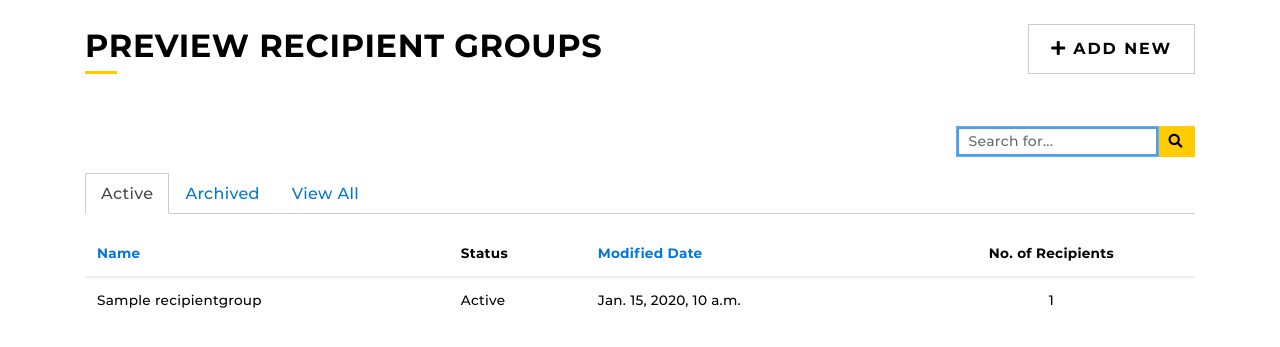
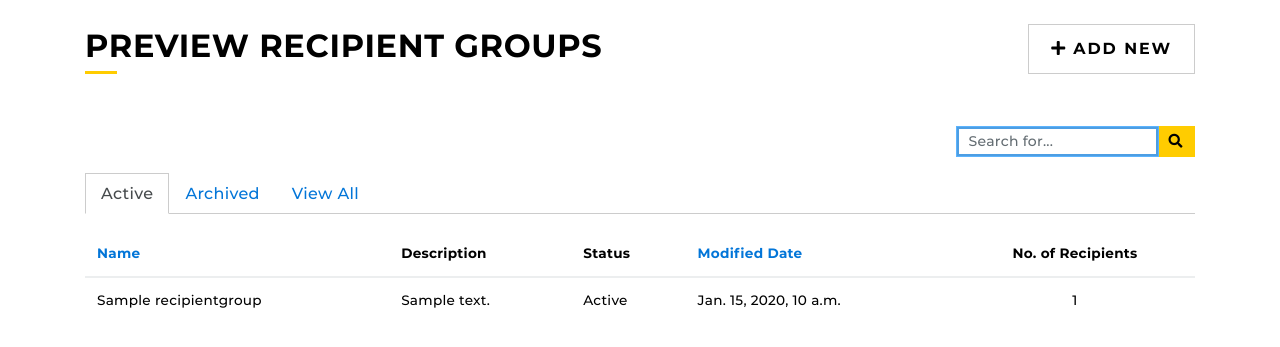
Before and after one commit to UCF/PostMaster, a Django app: page /recipientgroups/preview-groups/ in a window 1280 px wide. Shown: the part 62-409 px from the top of the page. Run offline with Django 3.2, Linux system fonts and the light colour scheme; a user stored in the database is signed in; tables that the repository leaves empty hold one stand-in row (values such as "Sample post"); parts of the project's set-up code (start-up, migrations or seed data) failed here and were passed over; some libraries are stand-ins or nearby versions.

Commit message:
Added descriptions to recipient group list view

```diff
--- a/templates/manager/recipientgroups.html
+++ b/templates/manager/recipientgroups.html
@@ -73,6 +73,7 @@
   	<thead>
   		<tr>
         <th scope="col"><a href="?status={{status}}&sort=name&order={{order_change}}&search_query={{search_query}}">Name</a></th>
+        <th scope="col">Description</th>
         <th scope="col">Status</th>
   			<th scope="col"><a href="?status={{status}}&sort=updated_at&order={{order_change}}&search_query={{search_query}}">Modified Date</a></th>
   			<th scope="col" class="text-center">No. of Recipients</th>
@@ -82,6 +83,7 @@
       {% for group in groups %}
       <tr data-link-url="{% url 'manager-recipientgroup-update' group.pk %}">
         <td>{{group.name}}</td>
+        <td>{% if group.description %}{{group.description|truncatewords:20}}{% else %}n/a{% endif %}</td>
         <td>{% if group.archived %}Archived{% else %}Active{% endif %}</td>
         <td>{{group.updated_at}}</td>
         <td class="text-center">{{group.recipients.count}}</td>
```
